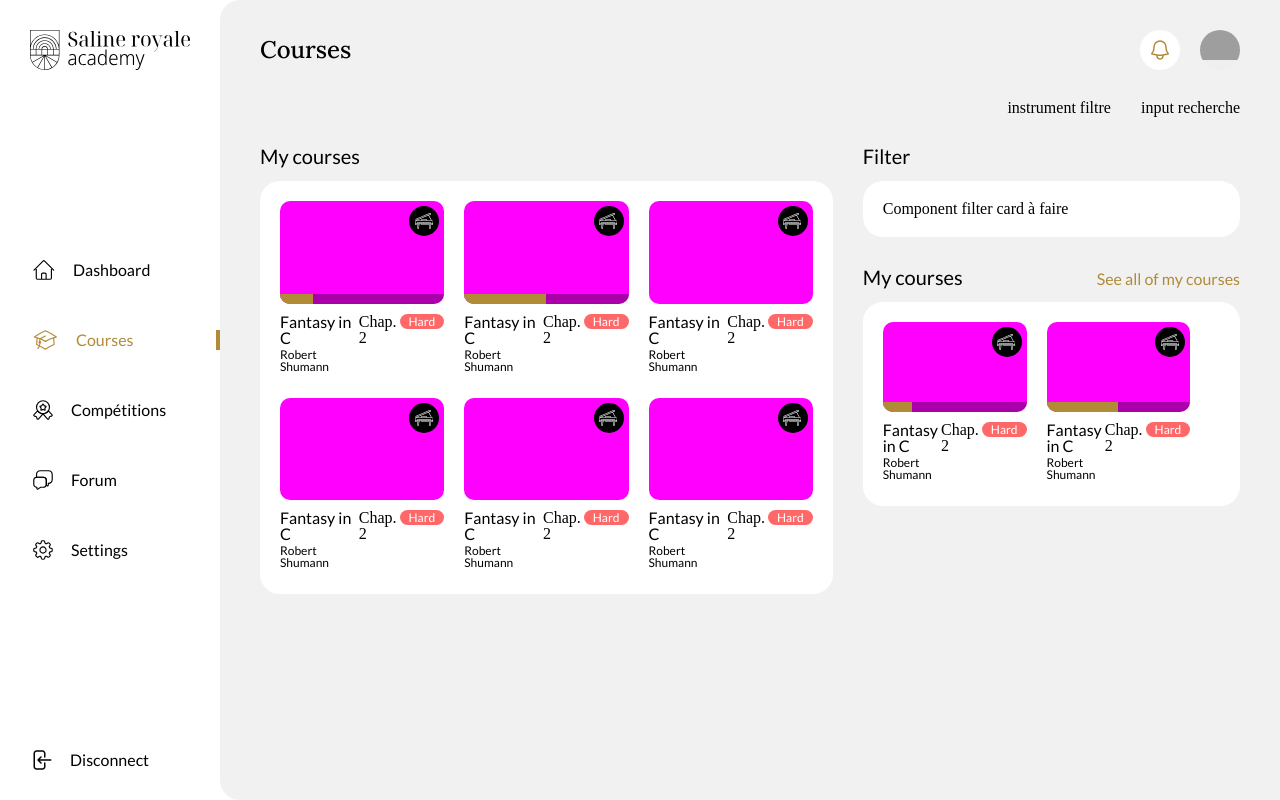
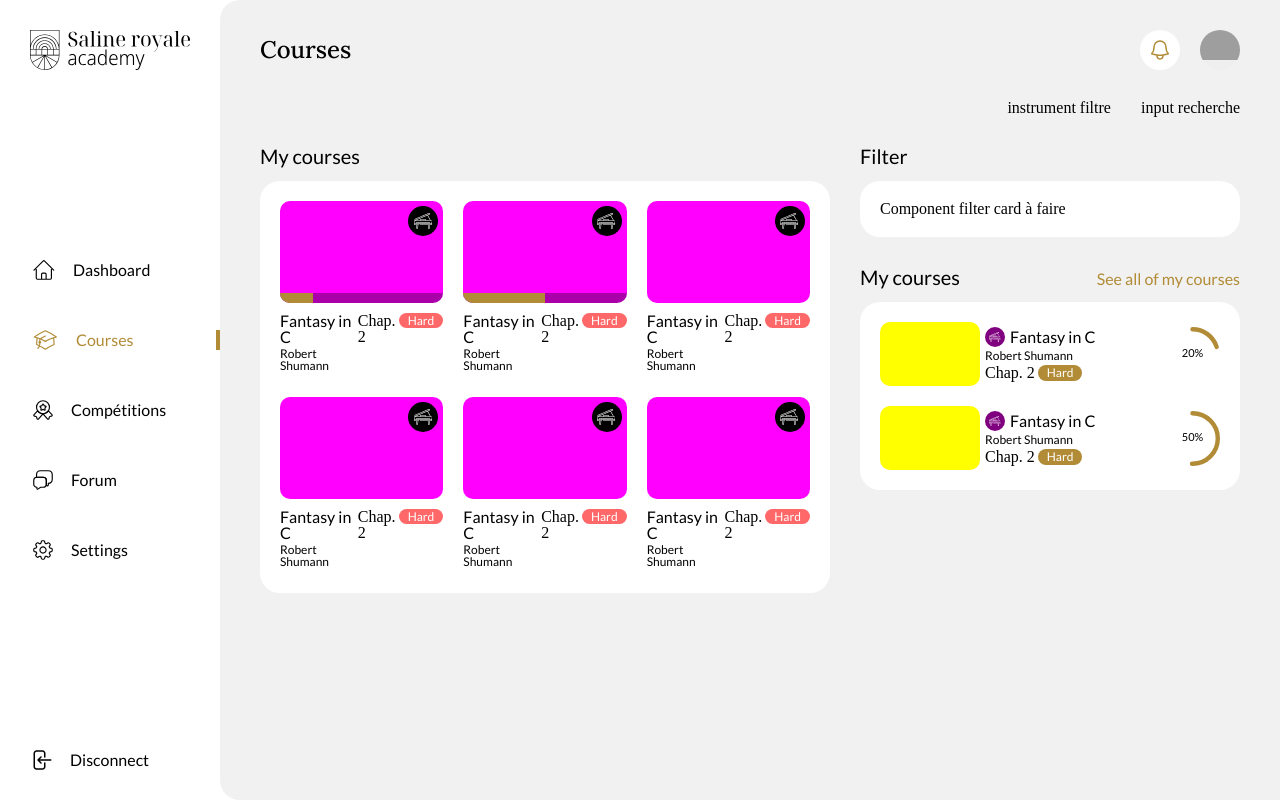
Before and after one commit to LesBosseurs/salineRoyalAcademy, a Next.js app in the folder client/: page /courses in a window 1280 px wide. Built offline with nearby package versions, Linux system fonts and the light colour scheme; grey boxes are pictures that could not be loaded.

Commit message:
Update style of filter and my courses section

```diff
--- a/client/components/CourseCard.tsx
+++ b/client/components/CourseCard.tsx
@@ -10,6 +10,8 @@
   difficulty: number;
   actualChapter: string | null;
   pourcentage?: number | null;
+
+  type?: string | null;
 };
 
 export default function CourseCard({
@@ -18,11 +20,12 @@
   difficulty,
   actualChapter,
   pourcentage,
+  type,
 }: CourseCardProps) {
   const difficultyList = ['Easy', 'Medium', 'Hard'];
 
   return (
-    <div className={style.course_card}>
+    <div className={type!=null?style.course_card_row:style.course_card}>
       <div className={style.thumbnail}>
         <div className={style.instrument}>
           <InstrumentIcon instrument="Piano" fill="#fff" />
--- a/client/pages/courses.tsx
+++ b/client/pages/courses.tsx
@@ -45,6 +45,7 @@
                 </div>
 
                 <div className={CardContainerStyle.rowReverse}>
+                    <div className={style.section_test}>
                         <div className={CardContainerStyle.column}>
                             <Card
                                 title="Filter"
@@ -58,13 +59,14 @@
                                 textLink="See all of my courses"
                                 hrefLink=""
                             >
-                            <div className={style.grid_courses}>
+                                <div className={style.grid_courses_row}>
                                     <CourseCard
                                         title="Fantasy in C"
                                         professor="Robert Shumann"
                                         difficulty={2}
                                         actualChapter="Chap. 2"
                                         pourcentage={20}
+                                        type="list"
                                     />
                                     <CourseCard
                                         title="Fantasy in C"
@@ -72,9 +74,11 @@
                                         difficulty={2}
                                         actualChapter="Chap. 2"
                                         pourcentage={50}
+                                        type="list"
                                     />
                                 </div>
                             </Card>
+                        </div>
                     </div>
                     <Card title="My courses" textLink="" hrefLink="">
                         <div className={style.grid_courses}>
--- a/client/styles/components/CardContainer.module.scss
+++ b/client/styles/components/CardContainer.module.scss
@@ -32,5 +32,4 @@
     }
   }
 
-
 }
--- a/client/styles/components/CourseCard.module.scss
+++ b/client/styles/components/CourseCard.module.scss
@@ -1,6 +1,5 @@
 @import '../variables.scss';
 @import '../fonts.scss';
-
 .course_card {
   display: flex;
   gap: 5px;
@@ -141,3 +140,106 @@
     }
   }
 }
+
+.course_card_row{
+  display: flex;
+  gap: 5px;
+
+
+  > .thumbnail {
+    min-width: 100px;
+    min-height: fit-content;
+    background-color: yellow;
+    border-radius: 10px;
+    position: relative;
+
+    > .instrument {
+      display: none;
+    }
+
+    > .progress_bar {
+      position: absolute;
+      bottom: 0;
+      width: 100%;
+      height: 10px;
+      background-color: #00000055;
+      border-radius: 0 0 10px 10px;
+      overflow: hidden;
+      display: none;
+
+
+      > div {
+        display: flex;
+        background-color: $primary-yellow;
+        height: 100%;
+      }
+    }
+  }
+
+  > .description {
+    display: flex;
+    flex-direction: column;
+    gap: 3px;
+    padding: 5px 0;
+
+
+    > div:first-of-type {
+      display: flex;
+      flex-direction: column;
+      gap: 3px;
+
+      > div {
+        display: flex;
+        align-items: center;
+        gap: 5px;
+
+        > .instrument {
+          display: flex;
+          align-items: center;
+          justify-content: center;
+          width: fit-content;
+          background: $instrument-dark-violet;
+          height: 20px;
+          width: 20px;
+          border-radius: 50%;
+
+
+          > svg {
+            width: 12px;
+          }
+        }
+
+        > span {
+          @include paragraph-semi-bold;
+        }
+      }
+
+      > span {
+        @include info-regular;
+      }
+    }
+
+    > div:last-of-type {
+      display: flex;
+      gap: 3px;
+
+      .tag {
+        @include info-semi-bold;
+        padding: 2px 9px 1px;
+        border-radius: 15px;
+        background-color: #b18b36;
+        color: #fff;
+
+      }
+    }
+  }
+
+  > svg {
+    @include info-semi-bold;
+    height: 55px;
+    width: 55px;
+    display: flex;
+    align-self: center;
+    margin-left: auto;
+  }
+}
--- a/client/styles/pages/listing.module.scss
+++ b/client/styles/pages/listing.module.scss
@@ -33,4 +33,17 @@
   }
 
 
+  .grid_courses_row{
+    display: flex;
+    flex-direction: column;
+    gap: 20px;
+  }
+
+  .section_test {
+    @media screen and (min-width: $breakpoint-tablet) {
+      width: 100%;
+      max-width: 380px;
+      box-sizing: border-box;
+    }
+  }
 }
```
Lines whose indentation alone changed are shown as unchanged.
